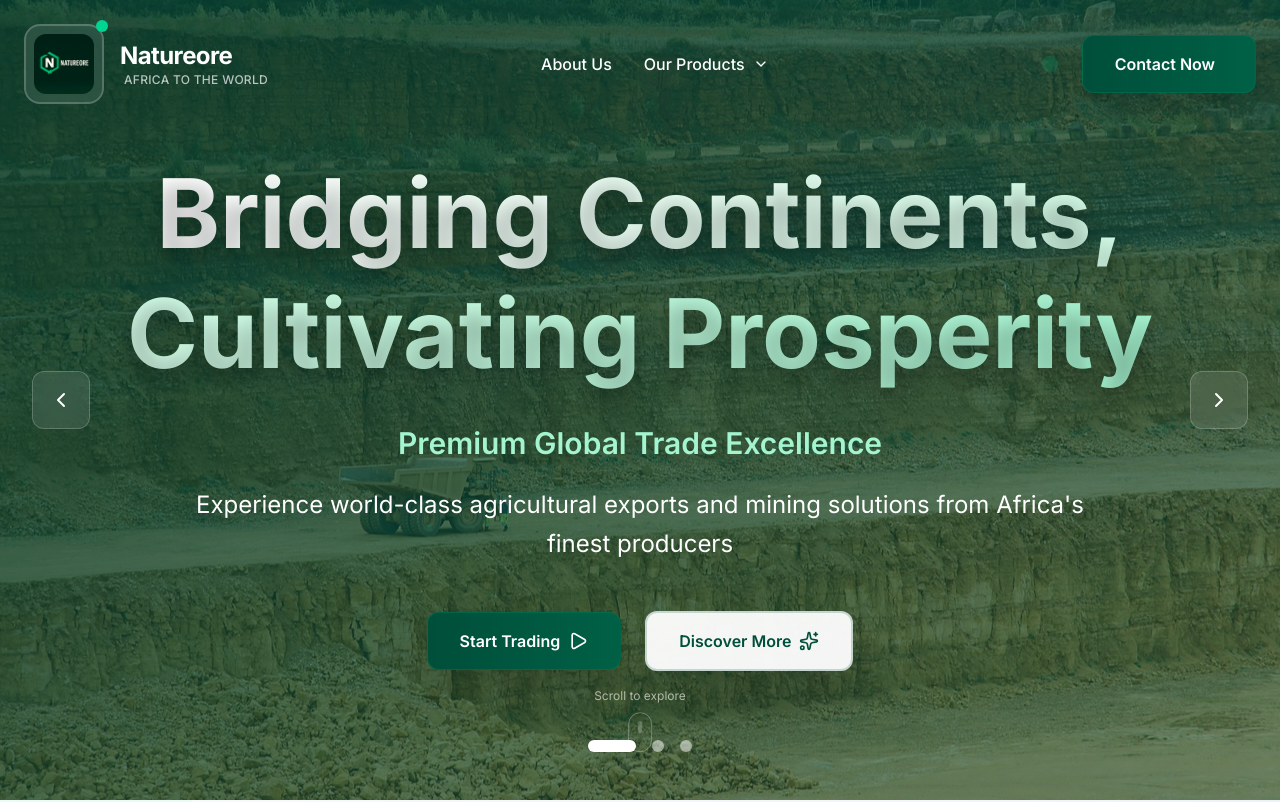
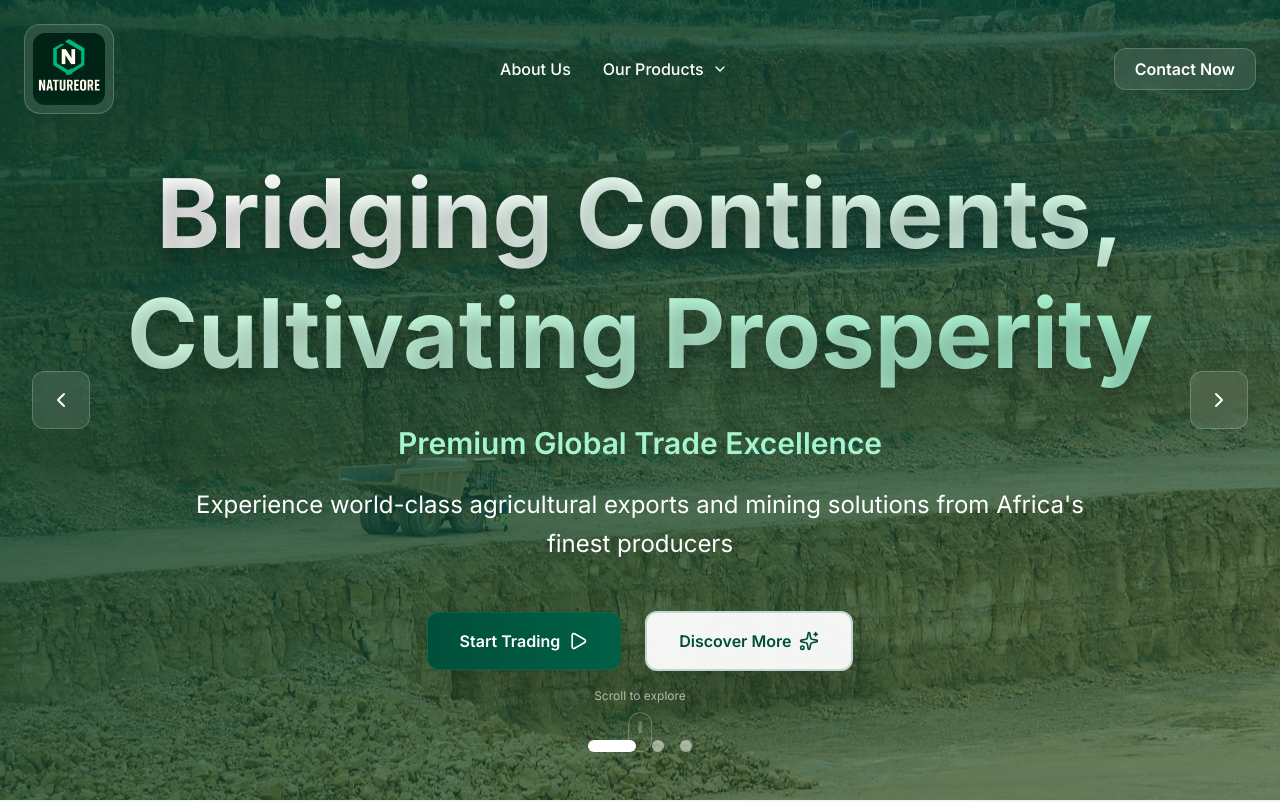
Before and after one commit to thesoftwaremasons/natureore, a Next.js app: page / in a window 1280 px wide. Shown: the top 802 px of the page. Built offline with nearby package versions, Linux system fonts and the light colour scheme.

Commit message:
added log

```diff
--- a/src/app/components/Footer.tsx
+++ b/src/app/components/Footer.tsx
@@ -1,4 +1,5 @@
 import Link from 'next/link'
+import Image from 'next/image'
 import { Facebook, Twitter, Instagram, Linkedin, MapPin, Mail, Phone, ArrowRight, Leaf, Award, Globe } from 'lucide-react'
 
 export default function Footer() {
@@ -35,7 +36,15 @@ export default function Footer() {
           {/* Company Info */}
           <div className="lg:col-span-1">
             <div className="flex items-center space-x-3 mb-8">
-              <div className="relative">
+
+                <Image
+                        src="/logo.png"
+                        width={72}
+                        height={72}
+                        alt="Natureore Nigeria Limited"
+                        className="rounded-xl transition-transform group-hover:scale-110"
+                      />
+              {/* <div className="relative">
                 <div className="w-14 h-14 bg-gradient-to-br from-emerald-500 to-emerald-700 rounded-2xl flex items-center justify-center shadow-2xl">
                   <span className="text-white font-bold text-2xl">N</span>
                 </div>
@@ -44,7 +53,7 @@ export default function Footer() {
               <div>
                 <span className="text-2xl font-bold">Natureore</span>
                 <div className="text-emerald-300 text-sm font-medium">Nigeria  Limited</div>
-              </div>
+              </div> */}
             </div>
 
             <p className="text-gray-300 mb-8 leading-relaxed font-light">
@@ -85,48 +94,21 @@ export default function Footer() {
               Quick Links
             </h4>
             <div className="space-y-4">
-              {/* {['Home', 'About', 'Products', 'Contact'].map((item) => (
+              {[
+              { label: 'Home', href: '/' },
+              { label: 'About Us', href: '/about' },
+              { label: 'Our Products', href: '/products' },
+              { label: 'Contact Us', href: '/contact' },
+              ].map((link) => (
               <Link
-                  key={item}
-                  href={`/${item.toLowerCase().replace(/\s/g, '')}`}
+                key={link.label}
+                href={link.href}
                 className="block text-gray-300 hover:text-emerald-300 transition-all duration-300 group flex items-center"
               >
-                  <ArrowRight className="w-4 h-4 mr-2 opacity-0 group-hover:opacity-100 -translate-x-2 group-hover:translate-x-0 transition-all duration-300" />
-                  <span className="group-hover:translate-x-2 transition-transform duration-300">{item}</span>
+                <ArrowRight className="w-4 h-4 mr-2 opacity-0 group-hover:opacity-100 -translate-x-2 group-hover:translate-x-0 transition-all duration-300 flex-shrink-0" />
+                <span className="group-hover:translate-x-2 transition-transform duration-300">{link.label}</span>
               </Link>
-              ))} */}
-               <Link
-                  key='Home'
-                  href={`/`}
-                  className=" text-gray-300 hover:text-emerald-300 transition-all duration-300 group flex items-center"
-                >
-                  <ArrowRight className="w-4 h-4 mr-2 opacity-0 group-hover:opacity-100 -translate-x-2 group-hover:translate-x-0 transition-all duration-300" />
-                  <span className="group-hover:translate-x-2 transition-transform duration-300">Home</span>
-                </Link>
-                <Link
-                  key='About us'
-                  href={`/about`}
-                  className="block text-gray-300 hover:text-emerald-300 transition-all duration-300 group flex items-center"
-                >
-                  <ArrowRight className="w-4 h-4 mr-2 opacity-0 group-hover:opacity-100 -translate-x-2 group-hover:translate-x-0 transition-all duration-300" />
-                  <span className="group-hover:translate-x-2 transition-transform duration-300">About Us</span>
-                </Link>
-                <Link
-                  key='Our Products'
-                  href={`/products`}
-                  className="block text-gray-300 hover:text-emerald-300 transition-all duration-300 group flex items-center"
-                >
-                  <ArrowRight className="w-4 h-4 mr-2 opacity-0 group-hover:opacity-100 -translate-x-2 group-hover:translate-x-0 transition-all duration-300" />
-                  <span className="group-hover:translate-x-2 transition-transform duration-300">Our Products</span>
-                </Link>
-                <Link
-                  key='Contact Us'
-                  href={`/contact`}
-                  className="block text-gray-300 hover:text-emerald-300 transition-all duration-300 group flex items-center"
-                >
-                  <ArrowRight className="w-4 h-4 mr-2 opacity-0 group-hover:opacity-100 -translate-x-2 group-hover:translate-x-0 transition-all duration-300" />
-                  <span className="group-hover:translate-x-2 transition-transform duration-300">Contact Us</span>
-                </Link>
+              ))}
             </div>
             </div>
 
--- a/src/app/components/Header.tsx
+++ b/src/app/components/Header.tsx
@@ -12,7 +12,7 @@ export default function Header() {
   const [isScrolled, setIsScrolled] = useState(false)
 
   useEffect(() => {
-    const handleScroll = () => setIsScrolled(window.scrollY > 50)
+    const handleScroll = () => setIsScrolled(window.scrollY > 40)
     window.addEventListener('scroll', handleScroll)
     return () => window.removeEventListener('scroll', handleScroll)
   }, [])
@@ -21,44 +21,23 @@ export default function Header() {
     <header
       className={clsx(
         'fixed top-0 z-50 w-full transition-all duration-500',
-        isScrolled ? 'bg-white/95 backdrop-blur-xl shadow-2xl border-b border-emerald-900/10' : 'bg-transparent'
+        isScrolled
+          ? 'bg-white/95 shadow-md backdrop-blur-lg border-b border-emerald-100'
+          : 'bg-transparent'
       )}
     >
       <div className="container mx-auto px-6">
-        <nav className="flex items-center justify-between py-6">
+        <nav className="flex items-center justify-between py-5 md:py-6">
           {/* Logo */}
           <Link href="/" className="flex items-center group space-x-4 relative">
             <Logo isScrolled={isScrolled} />
-
-            <div className="flex flex-col">
-              <span
-                className={clsx(
-                  'text-2xl font-bold tracking-tight transition-colors',
-                  isScrolled ? 'text-gray-900' : 'text-white'
-                )}
-              >
+            {/* Optional Company Name or Tagline */}
+            {/* <span className={clsx(
+              'font-bold tracking-tight text-xl md:text-2xl transition-colors',
+              isScrolled ? 'text-emerald-800' : 'text-white'
+            )}>
               Natureore
-              </span>
-              <div className="flex items-center space-x-1">
-                <span
-                  className={clsx(
-                    'text-sm font-medium',
-                    isScrolled ? 'text-emerald-600' : 'text-emerald-200'
-                  )}
-                >
-
-                </span>
-                {/* <div className={clsx('h-3 w-px', isScrolled ? 'bg-emerald-300' : 'bg-emerald-300/50')} /> */}
-                <span
-                  className={clsx(
-                    'text-xs font-medium tracking-wide',
-                    isScrolled ? 'text-gray-500' : 'text-white/70'
-                  )}
-                >
-                  AFRICA TO THE WORLD
-                </span>
-              </div>
-            </div>
+            </span> */}
           </Link>
 
           {/* Desktop Navigation */}
@@ -66,121 +45,83 @@ export default function Header() {
             <Navigation isScrolled={isScrolled} />
           </div>
 
-          {/* Desktop Contact */}
+          {/* Contact & CTA */}
           <DesktopContact isScrolled={isScrolled} />
 
-          {/* Mobile Toggle */}
+          {/* Mobile Menu Button */}
           <button
             className={clsx(
-              'lg:hidden p-3 rounded-xl border-2 relative overflow-hidden',
+              'lg:hidden p-3 rounded-xl border-2 transition-all',
               isScrolled
                 ? 'bg-emerald-50 text-emerald-700 border-emerald-200 hover:bg-emerald-100'
-                : 'bg-white/10 text-white border-white/20 backdrop-blur-sm hover:bg-white/20'
+                : 'bg-white/10 text-white border-white/20 hover:bg-white/20 backdrop-blur-sm'
             )}
             aria-label="Toggle menu"
-            aria-expanded={isMenuOpen}
             onClick={() => setIsMenuOpen(!isMenuOpen)}
           >
             {isMenuOpen ? <X size={24} /> : <Menu size={24} />}
           </button>
         </nav>
 
-        {/* Mobile Nav */}
-        {isMenuOpen && (
-          <MobileNav close={() => setIsMenuOpen(false)} />
-        )}
+        {/* Mobile Navigation */}
+        {isMenuOpen && <MobileNav close={() => setIsMenuOpen(false)} />}
       </div>
     </header>
   )
 }
 
-// Logo component
 function Logo({ isScrolled }: { isScrolled: boolean }) {
   return (
-    <div className="relative flex-shrink-0">
-      <div className="absolute -inset-3 bg-gradient-to-r from-emerald-600 via-emerald-500 to-emerald-400 rounded-2xl blur-lg opacity-0 group-hover:opacity-30 transition-all duration-500" />
-      <div
-        className={clsx(
+    <div className="relative flex-shrink-0 group">
+      <div className="absolute -inset-3 bg-gradient-to-r from-emerald-500 to-emerald-400 rounded-2xl blur-lg opacity-0 group-hover:opacity-30 transition-all duration-500" />
+      <div className={clsx(
         'relative p-2 rounded-2xl transition-all',
         isScrolled
-            ? 'bg-white shadow-lg border-2 border-emerald-100'
-            : 'bg-white/10 backdrop-blur-sm border-2 border-white/20'
-        )}
-      >
+          ? 'bg-white shadow-lg border border-emerald-100'
+          : 'bg-white/10 backdrop-blur-md border border-white/20'
+      )}>
         <Image
-          src="/natureores.png"
-          width={60}
-          height={60}
-          alt="Natureore Nigeria limited"
+          src="/logo.png"
+          width={72}
+          height={72}
+          alt="Natureore Nigeria Limited"
           className="rounded-xl transition-transform group-hover:scale-110"
         />
-        {/* <Image
-          src="/natureore.jpeg"
-          width={60}
-          height={60}
-          alt="Natureore Nigeria limited"
-          className="rounded-xl transition-transform group-hover:scale-110"
-        /> */}
       </div>
-      <div
-        className={clsx(
-          'absolute -top-1 -right-1 w-3 h-3 rounded-full transition-transform',
-          isScrolled ? 'bg-emerald-500' : 'bg-emerald-400',
-          'group-hover:scale-125'
-        )}
-      />
     </div>
   )
 }
 
-// Desktop contact section
 function DesktopContact({ isScrolled }: { isScrolled: boolean }) {
   return (
     <div className="hidden lg:flex items-center space-x-6">
-      <div className="flex items-center space-x-2">
-        <div
+      <Link
+        href="/contact"
         className={clsx(
-            'p-2 rounded-lg',
-            isScrolled ? 'bg-emerald-100 text-emerald-600' : 'bg-emerald-500/20 text-emerald-200'
+          'relative group px-5 py-2 rounded-xl font-semibold transition-all',
+          isScrolled
+            ? 'bg-emerald-600 text-white hover:bg-emerald-700 shadow-md'
+            : 'bg-white/10 text-white border border-white/20 hover:bg-white/20 backdrop-blur-sm'
         )}
       >
-          {/* <Phone className="w-4 h-4" /> */}
-        </div>
-        {/* <div className="flex flex-col">
-          <span className={clsx('text-xs font-medium', isScrolled ? 'text-gray-500' : 'text-white/70')}>
-            Call Us Now
-          </span>
-          <span className={clsx('text-sm font-bold', isScrolled ? 'text-gray-900' : 'text-white')}>
-            +234 (0) 81 873 577 92
-          </span>
-        </div> */}
-      </div>
-      <Link href="/contact" className="btn-primary relative overflow-hidden group">
         <span className="relative z-10">Contact Now</span>
-        <div className="absolute inset-0 bg-gradient-to-r from-emerald-600 to-emerald-500 scale-x-0 group-hover:scale-x-100 origin-left transition-transform" />
+        <div className="absolute inset-0 bg-gradient-to-r from-emerald-600 to-emerald-500 scale-x-0 group-hover:scale-x-100 origin-left transition-transform duration-300 rounded-xl" />
       </Link>
     </div>
   )
 }
 
-// Mobile Nav
 function MobileNav({ close }: { close: () => void }) {
   return (
-    <div className="lg:hidden py-6 border-t border-gray-200/20 bg-white/95 backdrop-blur-xl shadow-2xl rounded-b-2xl mt-2">
+    <div className="lg:hidden py-6 mt-2 rounded-b-2xl bg-white/95 shadow-xl backdrop-blur-xl border-t border-gray-200">
       <Navigation mobile isScrolled onClose={close} />
       <div className="mt-6 px-4 space-y-4">
-        <div className="flex items-center space-x-3">
-          {/* <div className="p-2 rounded-lg bg-emerald-100 text-emerald-600">
-            <Phone className="w-4 h-4" />
-          </div>
-          <div className="flex flex-col">
-            <span className="text-xs text-gray-500 font-medium">Call Us Now</span>
-            <span className="text-sm font-bold text-gray-900">+234 (0) 81 873 577 92</span>
-          </div> */}
-        </div>
-        <Link href="/contact" className="btn-primary block text-center w-full relative overflow-hidden group" onClick={close}>
-          <span className="relative z-10">Contact Now</span>
-          <div className="absolute inset-0 bg-gradient-to-r from-emerald-600 to-emerald-500 scale-x-0 group-hover:scale-x-100 origin-left transition-transform" />
+        <Link
+          href="/contact"
+          onClick={close}
+          className="block text-center w-full font-semibold py-3 bg-gradient-to-r from-emerald-600 to-emerald-500 text-white rounded-xl hover:shadow-lg transition-all"
+        >
+          Contact Now
         </Link>
       </div>
     </div>
--- a/src/app/products/page.tsx
+++ b/src/app/products/page.tsx
@@ -244,13 +244,13 @@ export default function Products() {
                     </div>
 
                     {/* Hover Overlay */}
-                    <div className="absolute inset-0 bg-gradient-to-t from-black/60 via-transparent to-transparent opacity-0 group-hover:opacity-100 transition-opacity duration-300">
+                    {/* <div className="absolute inset-0 bg-gradient-to-t from-black/60 via-transparent to-transparent opacity-0 group-hover:opacity-100 transition-opacity duration-300">
                       <div className="absolute bottom-4 left-4 right-4">
                         <Link href={`/products/${product.id}`} className="btn-primary w-full text-center">
                           View Details
                         </Link>
                       </div>
-                    </div>
+                    </div> */}
                   </div>
 
                   <div className="p-6">
@@ -293,10 +293,11 @@ export default function Products() {
                     </div>
 
                     <div className="flex items-center justify-between">
-                      <div className="text-2xl font-bold text-emerald-600">
-                        Contact for Price
-                      </div>
-                      <ArrowRight className="w-5 h-5 text-emerald-600 group-hover:translate-x-1 transition-transform" />
+
+                       <Link href={`/products/${product.id}`} className="btn-primary w-full text-center">
+                          View Details
+                        </Link>
+
                     </div>
                   </div>
                 </div>
@@ -372,9 +373,9 @@ export default function Products() {
                       </div>
 
                       <div className="flex items-center justify-between">
-                        <div className="text-2xl font-bold text-emerald-600">
+                        {/* <div className="text-2xl font-bold text-emerald-600">
                           Contact for Price
-                        </div>
+                        </div> */}
                         <Link
                           href={`/products/${product.id}`}
                           className="btn-primary group"
@@ -541,12 +542,12 @@ export default function Products() {
                       {product.description}
                     </p>
 
-                    <div className="flex items-center justify-between">
+                    {/* <div className="flex items-center justify-between">
                       <span className="text-emerald-600 font-bold">Contact for Price</span>
                       <Link href={`/products/${product.id}`} className="text-emerald-600 hover:text-emerald-700 transition-colors">
                         <ArrowRight className="w-4 h-4" />
                       </Link>
-                    </div>
+                    </div> */}
                   </div>
                 </div>
               ))}
```
Also changed, not shown: public/logo.png (added), public/products/Gu1PNTxXgAAz04G.jpg (added). Lines whose indentation alone changed are shown as unchanged.
